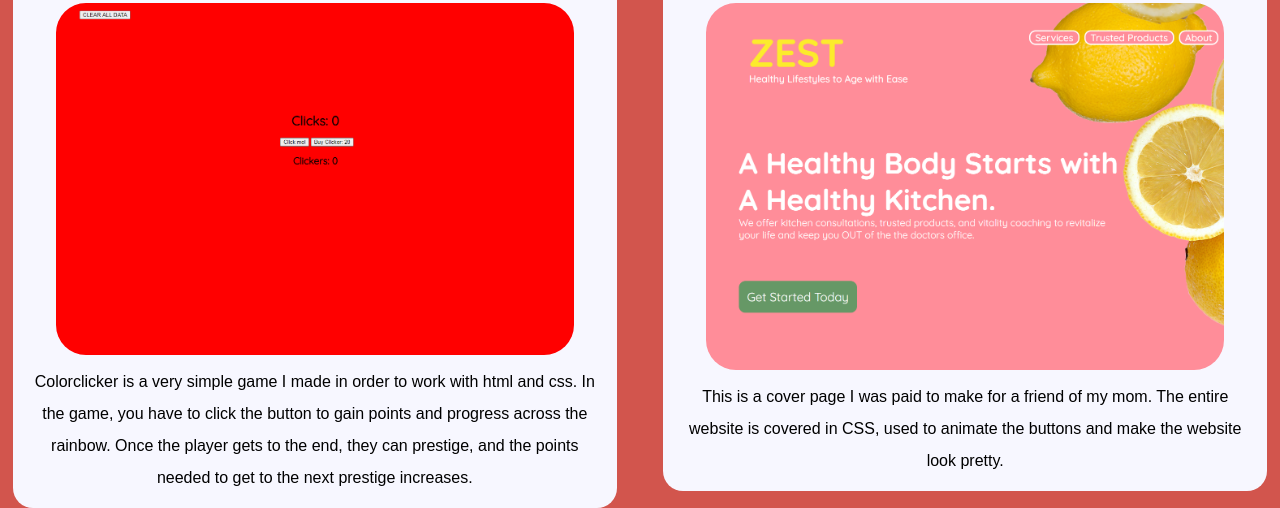
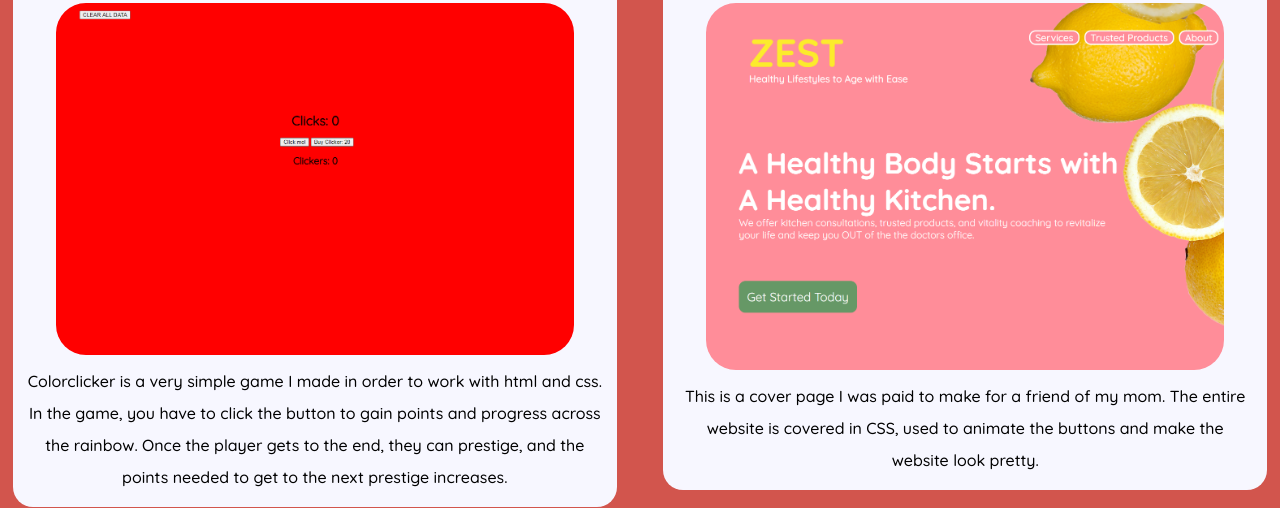
Before and after one commit to chbarcy/chbarcy.github.io, a website: page index.html in a window 1280 px wide. Shown: the part 321-829 px from the top of the page. Drawn offline with Linux system fonts and the light colour scheme.

Commit message:
changed font

```diff
--- a/stylesheets/mainpage.css
+++ b/stylesheets/mainpage.css
@@ -40,6 +40,7 @@ img {
 
 .section {
   position: absolute;
+  font-family: Quicksand;
   top: 250px;
   background: #F7F7FF;
   padding: 14px 14px;
```
